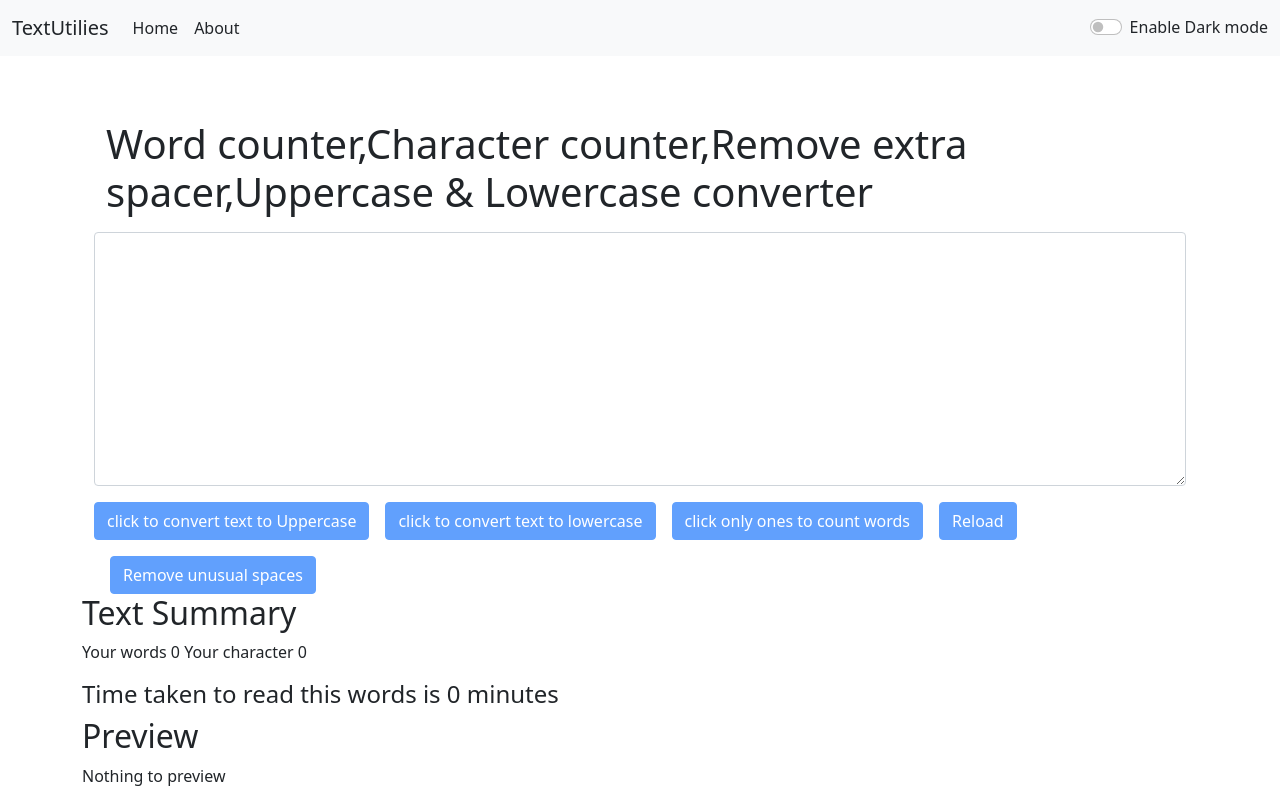
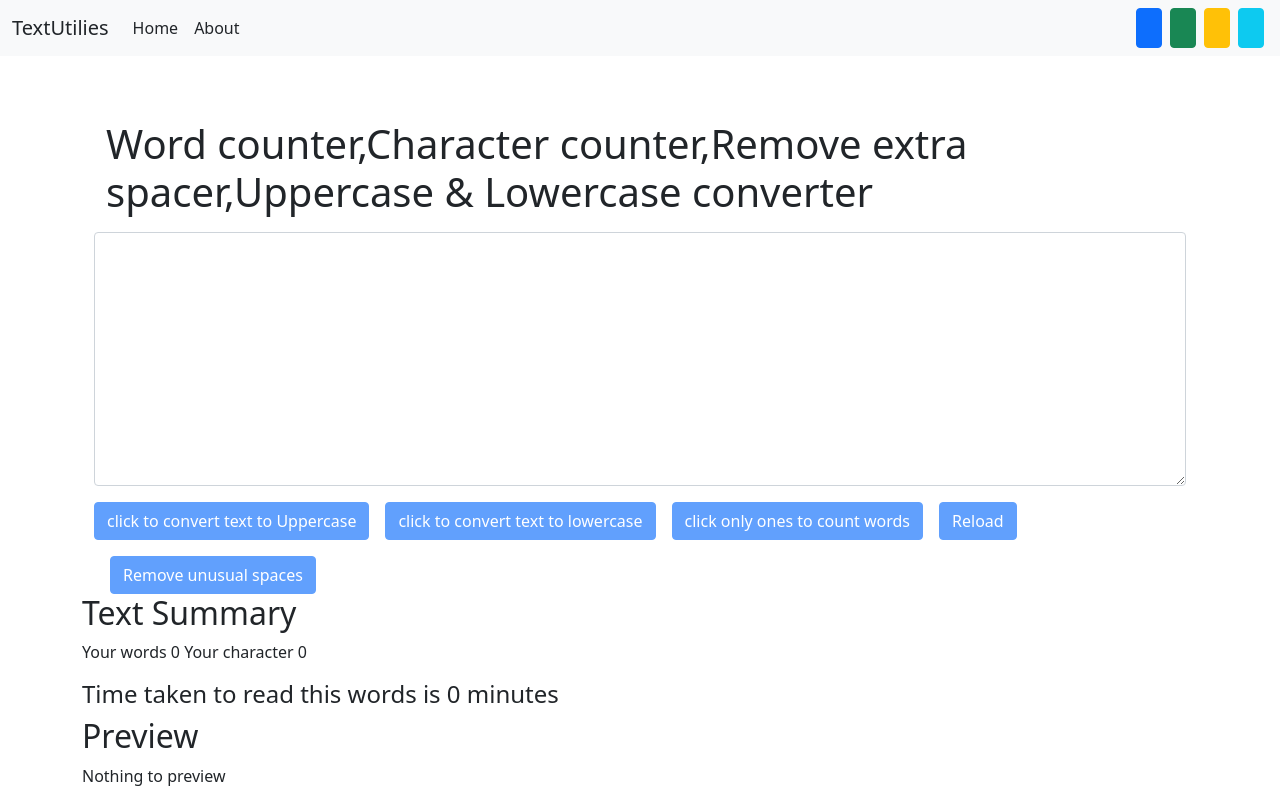
Before and after one commit to AbhayKrSing/Textutiles, a React (Create React App) app: page / in a window 1280 px wide. Built offline with nearby package versions, Linux system fonts and the light colour scheme.

Commit message:
successfully added multiple button of color changer(while initial dark exist),text color and navbar color need to be modified to different b/w components

```diff
--- a/package.json
+++ b/package.json
@@ -1,5 +1,4 @@
 {
-
   "name": "my-app",
   "version": "0.1.0",
   "private": true,
--- a/src/App.js
+++ b/src/App.js
@@ -4,7 +4,7 @@ import Navbar from './components/Navbar';
 import TextForm from './components/TextForm';
 import Alert from './components/Alert';
 import React, { useState } from 'react'
-// import ColorMode from './components/ColorMode';
+
 import {
   HashRouter as Router,
   Routes,
@@ -16,31 +16,6 @@ import About from './components/About';
 function App() {
   const [Mode, SetMode] = useState('light');
   const [alert, setalert] = useState(null)
-  // const [Color, setColor] = useState('')
-  // let ThemeChanger = (event) => {
-  //   if (event.target.getAttribute('class') === 'btn btn-light mx-2') {
-  //     document.body.style.backgroundColor = 'white'
-  //     setColor('white')
-  //     ShowAlert('Light Mode is Successfully enabled', 'success')
-  //   }
-  //   else if (event.target.getAttribute('class') === 'btn btn-success mx-2') {
-  //     document.body.style.backgroundColor = '#698000'
-  //     setColor('green')
-  //     ShowAlert('Green Mode is Successfully enabled', 'success')
-  //   }
-  //   else if (event.target.getAttribute('class') === 'btn btn-warning mx-2') {
-  //     document.body.style.backgroundColor = '#ff7a00cc'
-  //     setColor('yellow')
-  //     ShowAlert('yellow Mode is Successfully enabled', 'success')
-  //   }
-  //   else if (event.target.getAttribute('class') === 'btn btn-info mx-2') {
-  //     document.body.style.backgroundColor = 'lightblue'
-  //     setColor('lightblue')
-  //     ShowAlert('Blue Mode is Successfully enabled', 'success')
-  //   }
-
-  // }
-  // document.title = `${Color===''?'TextUtiles-app':`TextUtiles ${Color}-mode`}`
   let ShowAlert = (message, type) => {
     setalert({
       message: message,
@@ -50,16 +25,24 @@ function App() {
       setalert(null)
     }, 1000)
   }
-  let toggleMode = () => {
+  let toggleMode = (cls) => {
     if (Mode === 'light') {
-      SetMode('dark')
-      document.body.style.backgroundColor = '#29296d'
-      ShowAlert('Dark Mode is Successfully enabled', 'success')
+      SetMode(cls)
+      document.body.classList.add(`bg-${cls}`)
+      ShowAlert(`${cls.charAt(0).toUpperCase()+cls.slice(1)} Mode is Successfully enabled`, 'success')
     }
-    else {
+    else if(Mode === cls) {
       SetMode('light')
-      document.body.style.backgroundColor = 'white'
+      // document.body.style.backgroundColor = 'white'
+      document.body.removeAttribute('class','')
       ShowAlert('Light Mode is Successfully enabled', 'success')
+    }
+    else{
+      SetMode(cls)
+      document.body.removeAttribute('class','')
+      document.body.classList.add(`bg-${cls}`)
+      ShowAlert(`${cls.charAt(0).toUpperCase()+cls.slice(1)} Mode is Successfully enabled`, 'success')
+
     }
   }
 
--- a/src/components/Navbar.js
+++ b/src/components/Navbar.js
@@ -21,11 +21,15 @@ export default function Navbar(props) {
               <Link className={`nav-link text-${props.mode==='light'? 'dark':'light'}`} to="about">{props.About}</Link>
             </li>
           </ul>
-          <div className="form-check form-switch">
-            <input className="form-check-input" type="checkbox" role="switch" id="flexSwitchCheckDefault" onClick={props.toggleMode} />
-            <label className={`form-check-label text-${props.mode==='light'? 'dark':'light'}`} htmlFor="flexSwitchCheckDefault" >Enable Dark mode</label>
+          <div className="form-check form-switch d-md-none">
+            <input className="form-check-input" type="checkbox" role="switch" id="flexSwitchCheckDefault" onClick={()=>props.toggleMode('dark')} />
+            <label className={`form-check-label text-${props.mode==='light'? 'dark':'light'}`} htmlFor="flexSwitchCheckDefault" >Enable {`${props.mode==='light'? 'Dark':'Light'}`} mode</label>
           </div>
-        {/* <button className={`btn btn-${props.mode==='dark'?'light':'dark'}`} style={{width:'2%',height:'5vh'}} onClick={props.toggleMode}></button> */}
+        <button className={`btn btn-${props.mode==='primary'?'light':'primary'} d-md-block d-none mx-1 `} style={{width:'2%',height:'5vh'}} onClick={()=>{props.toggleMode('primary')}}></button>
+        <button className={`btn btn-${props.mode==='success'?'light':'success'} d-md-block d-none mx-1`} style={{width:'2%',height:'5vh'}} onClick={()=>{props.toggleMode('success')}}></button>
+        <button className={`btn btn-${props.mode==='warning'?'light':'warning'} d-md-block d-none mx-1`} style={{width:'2%',height:'5vh'}} onClick={()=>{props.toggleMode('warning')}}></button>
+        <button className={`btn btn-${props.mode==='info'?'light':'info'} d-md-block d-none mx-1`} style={{width:'2%',height:'5vh'}} onClick={()=>{props.toggleMode('info')}}></button>
+
         </div>
       </div>
     </nav>
--- a/src/components/TextForm.js
+++ b/src/components/TextForm.js
@@ -2,13 +2,7 @@ import React, { useState } from 'react'
 import PropTypes from 'prop-types'
 export default function TextForm(props) {
     const [text, NewText] = useState("");
-    // let returnFn = () => {
-    //     if (props.color === 'white') return 'primary'
-    //     else if (props.color === 'green') return 'success'
-    //     else if (props.color === 'yellow') return 'warning'
-    //     else if (props.color === 'lightblue') return 'info'
-    //     else return 'primary'
-    // }
+
     let onclickfn_1 = (event) => {
         /* console.clear()
            console.log(event)  //event active happened
@@ -95,14 +89,14 @@ export default function TextForm(props) {
                 </form>
 
             </div>
-            <div className={`container  text-${props.mode === 'light' ? 'dark' : 'light'}`}> {/*text-${returnFn() === 'success' ? 'light' : 'dark'}*/}{/*if navbar is used then comment out colorMode fn and comment in navbar function*/}
+            <div className={`container  text-${props.mode === 'light' ? 'dark' : 'light'}`}>
                 <h2>Text Summary</h2>
-                <p>Your words {text.split(/\s+/).filter((element) => element !== '').length} Your character {text.split(/\s+/).filter((element) => element !== '').join('').length}</p>   {/* -1 isliye karna pada kyuki word text.split(" ").length gives default value for empty string */}
+                <p>Your words {text.split(/\s+/).filter((element) => element !== '').length} Your character {text.split(/\s+/).filter((element) => element !== '').join('').length}</p>
             </div>
-            <div className={`container text-${props.mode === 'light' ? 'dark' : 'light'}`}> {/*text-${props.mode === 'light' ? 'dark' : 'light'}*/}
+            <div className={`container text-${props.mode === 'light' ? 'dark' : 'light'}`}>
                 <h4>Time taken to read this words is {0.3 / 100 * text.split(/\s+/).filter((element) => element !== '').join('').length} minutes</h4>
             </div>
-            <div className={`container text-${props.mode === 'light' ? 'dark' : 'light'}`}> {/*text-${returnFn() === 'primary' ? 'dark' : returnFn() === 'success' ? 'light' : returnFn() === 'warning' ? 'dark' : returnFn() === 'info' ? 'dark' : ''}*/}
+            <div className={`container text-${props.mode === 'light' ? 'dark' : 'light'}`}>
                 <h2>Preview</h2>
                 <p>{text === '' ? 'Nothing to preview' : text}</p>
             </div>       {/*          */}
```
